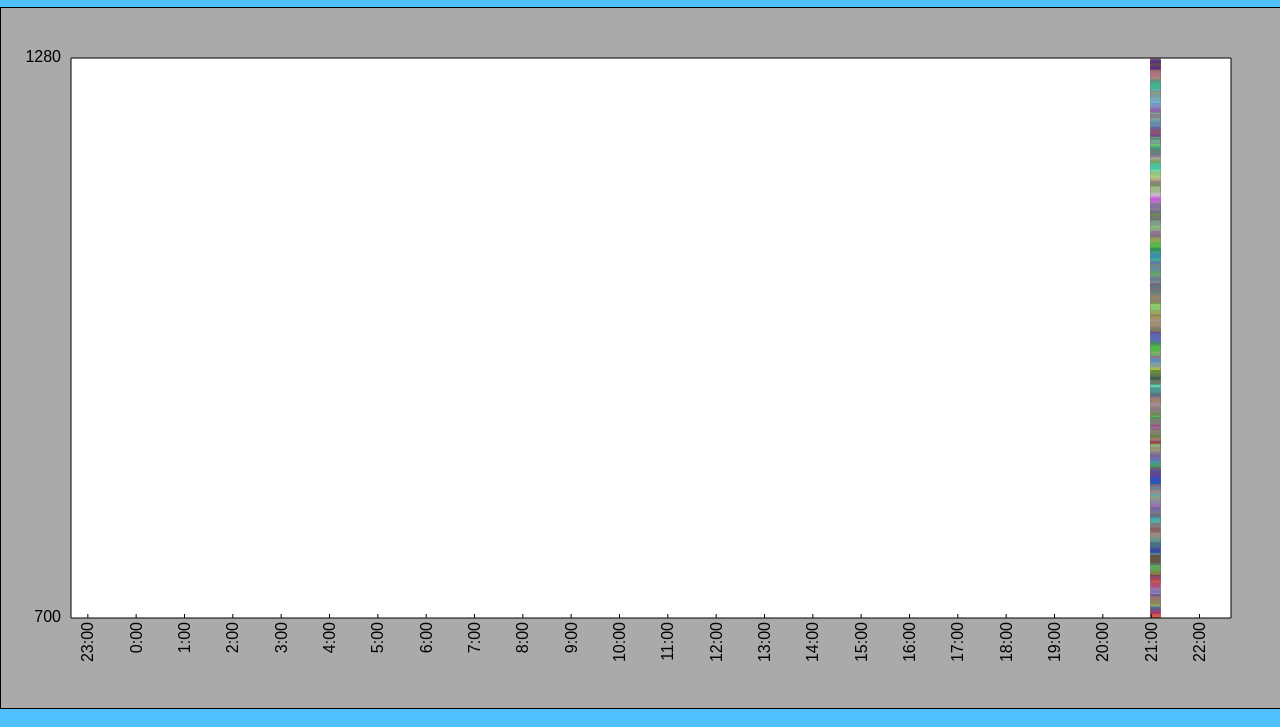
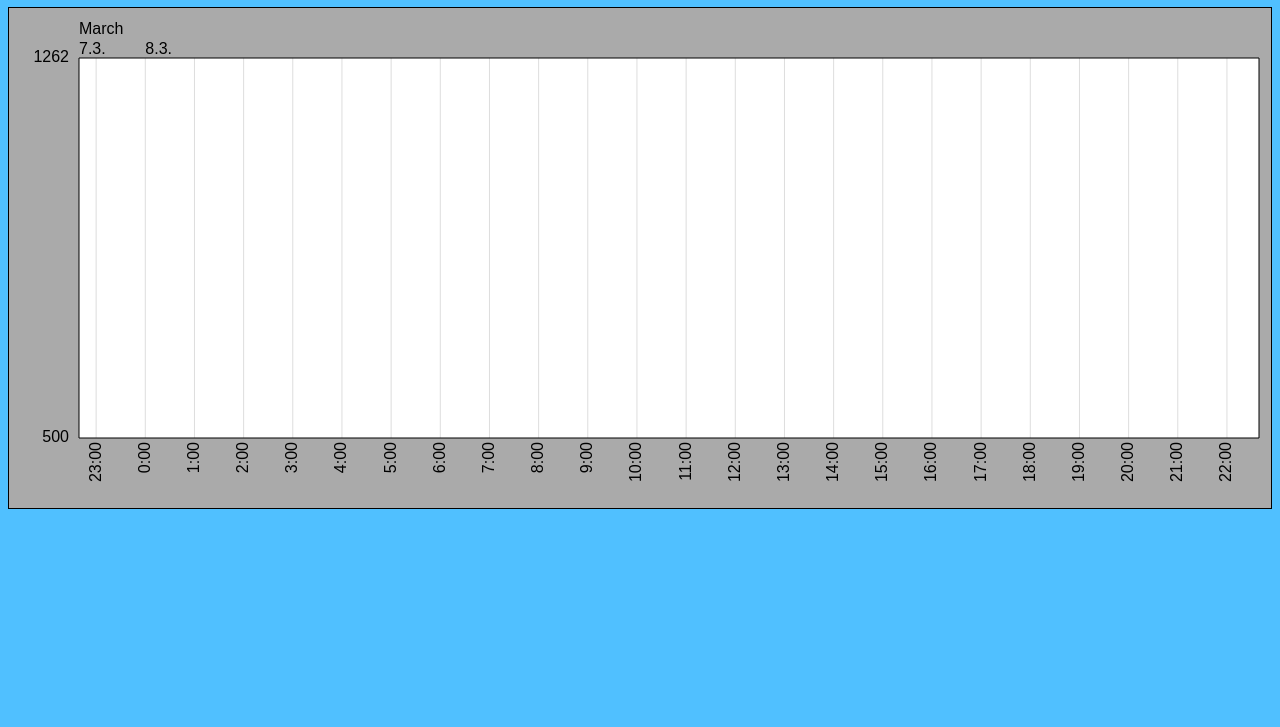
Before and after one commit to hgruber/timeseries.js, a plain HTML site: page timeseries.html in a window 1280 px wide. Shown: the part 73-800 px from the top of the page. Drawn offline with Linux system fonts and the light colour scheme.

Commit message:
hardest part: daylight saving time, day and months length done

```diff
--- a/timeseries.html
+++ b/timeseries.html
@@ -7,7 +7,6 @@
 	<meta name="description" content="Kurzbeschreibung">
 	<style>
 		body {
-			margin: 0;
 			background: #50c0ff;
 		}
 
@@ -22,6 +21,9 @@
 
 		div {
 			border: solid #000 1px;
+			left: 0;
+			right: 0;
+			height: 500px;
 		}
 	</style>
 	<script src="timeseries.js" defer></script>
@@ -29,7 +31,7 @@
 
 <body>
 	<h1>timeseries.js</h1>
-	<div style="width: 100vw; height: 700px;">
+	<div id="graph">
 		<canvas id="timeseries"></canvas>
 	</div>
 </body>
--- a/timeseries.js
+++ b/timeseries.js
@@ -1,34 +1,55 @@
 var canvas = document.getElementById('timeseries');
 var c = canvas.getContext('2d');
-var width = canvas.clientWidth;
-var height = canvas.clientHeight;
-canvas.width = width;
-canvas.height = height;
+canvas.width = canvas.clientWidth;
+canvas.height = canvas.clientHeight;
 var style = window.getComputedStyle(canvas);
 var BB = canvas.getBoundingClientRect();
-var offsetX = BB.left;
-var offsetY = BB.top;
+var offset = {
+  x: BB.left,
+  y: BB.top
+}
 var startDragX = 0,
   startTmin, startTmax;
-leftMargin = 70;
-rightMargin = 50;
-topMargin = 50;
-bottomMargin = 90;
-plotWidth = width - leftMargin - rightMargin;
-plotHeight = height - topMargin - bottomMargin;
+margin = {
+  top: 50,
+  right: 12,
+  bottom: 70,
+  left: 70
+}
+plotWidth = canvas.width - margin.left - margin.right;
+plotHeight = canvas.height - margin.top - margin.bottom;
 tmax = Date.now();
 tmin = tmax - 86400000;
 ymin = 0;
 ymax = 1;
-zf = 0.1; // the smaller the smoother the wheel zoom
+zf = 0.2; // the smaller the smoother the wheel zoom
+ss = 5; // the minimal pixel distance for Axis decorations
+
+var f = {
+  s: 1000,
+  m: 60000,
+  h: 3600000,
+  d: 86400000,
+  mon: 2678400000
+}
+
+var grid = {
+  seconds: {},
+  minutes: {},
+  hours: {},
+  days: {},
+  months: {},
+  years: {},
+  decades: {},
+  centuries: {},
+  millenia: {}
+}
 
 window.onresize = function() {
-  width = canvas.clientWidth;
-  height = canvas.clientHeight;
-  canvas.width = width;
-  canvas.height = height;
-  plotWidth = width - leftMargin - rightMargin;
-  plotHeight = height - topMargin - bottomMargin;
+  canvas.width = canvas.clientWidth;
+  canvas.height = canvas.clientHeight;
+  plotWidth = canvas.width - margin.left - margin.right;
+  plotHeight = canvas.height - margin.top - margin.bottom;
   plotAll();
 }
 
@@ -41,9 +62,9 @@ canvas.onmousedown = function(e) {
 
 canvas.onmousemove = function(e) {
   if (startDragX == 0) return;
-  offset = (startDragX - e.clientX) / plotWidth * (tmax - tmin);
-  tmin = startTmin + offset;
-  tmax = startTmax + offset;
+  move = (startDragX - e.clientX) / plotWidth * (tmax - tmin);
+  tmin = startTmin + move;
+  tmax = startTmax + move;
   plotAll();
 }
 
@@ -51,9 +72,13 @@ canvas.onmouseup = function(e) {
   startDragX = 0;
 }
 
+canvas.onmouseout = function(e) {
+  starDragX = 0;
+}
+
 canvas.onwheel = function(e) {
   r = tmax - tmin;
-  lr = (e.clientX - offsetX - leftMargin) / plotWidth;
+  lr = (e.clientX - offset.x - margin.left) / plotWidth;
   rr = 1 - lr;
   if (e.deltaY > 0) {
     tmin -= zf * lr * r;
@@ -65,7 +90,50 @@ canvas.onwheel = function(e) {
   plotAll()
 }
 
+function create_grid() {
+  pixels = plotWidth / (tmax - tmin);
+  grid.minutes.items = [];
+  grid.minutes.space = pixels * f.m;
+  if (grid.minutes.space > ss)
+    for (t = Math.floor(tmin / f.m) * f.m; t < tmax; t += f.m)
+      grid.minutes.items.push({
+        tm: t
+      });
+  grid.hours.items = [];
+  grid.hours.space = pixels * f.h;
+  if (grid.hours.space > ss)
+    for (t = Math.floor(tmin / f.h) * f.h; t < tmax; t += f.h)
+      grid.hours.items.push({
+        tm: t
+      });
+  grid.days.items = [];
+  space = pixels * f.d;
+  if (space > ss)
+    for (t = Math.floor(tmin / f.d) * f.d; t < tmax; t += f.d)
+      grid.days.items.push({
+        tm: +(new Date(new Date(t).toDateString()))
+      });
+  grid.months.items = [];
+  space = pixels * f.d * 31;
+  if (space > ss) {
+    dm = new Date(tmin);
+    t = Date.parse(dm.getFullYear() + '-' + (dm.getMonth() + 1));
+    grid.months.items.push({
+      tm: new Date(t)
+    });
+    while (true) {
+      dm = new Date(t + f.d * 32);
+      t = Date.parse(dm.getFullYear() + '-' + (dm.getMonth() + 1));
+      if (t <= tmax) grid.months.items.push({
+        tm: new Date(t)
+      });
+      else break;
+    }
+  }
+}
+
 function plotAll() {
+  create_grid();
   background();
   plotData();
   frame();
@@ -73,24 +141,25 @@ function plotAll() {
   xAxis();
 }
 
+function time(t) {
+  return String(t.getHours()) + ':' +
+    String(t.getMinutes()).padStart(2, '0');
+}
+
 function X(t) {
-  return (t - tmin) / (tmax - tmin) * plotWidth + leftMargin;
+  return (t - tmin) / (tmax - tmin) * plotWidth + margin.left;
 }
 
 function rT(x) {
-  return (x - leftMargin) / plotWidth * (tmax - tmin) + tmin;
+  return (x - margin.left) / plotWidth * (tmax - tmin) + tmin;
 }
 
 function Y(y) {
-  return (ymax - y) / (ymax - ymin) * plotHeight + topMargin;
+  return (ymax - y) / (ymax - ymin) * plotHeight + margin.top;
 }
 
 function rY(Y) {
-  return ymax - (Y - topMargin) / plotHeight * (ymax - ymin);
-}
-
-function timedensity() {
-  return
+  return ymax - (Y - margin.top) / plotHeight * (ymax - ymin);
 }
 
 function rotateText(text, x, y) {
@@ -101,22 +170,40 @@ function rotateText(text, x, y) {
   c.restore();
 }
 
-function time(t) {
-  return String(t.getHours()) + ':' +
-    String(t.getMinutes()).padStart(2, '0');
-}
-
 function background() {
   c.fillStyle = 'white';
-  c.fillRect(leftMargin, topMargin, plotWidth, plotHeight);
+  c.fillRect(margin.left, margin.top, plotWidth, plotHeight);
+  grid.hours.items.forEach((item, i) => {
+    x = X(item.tm);
+    //c.fillStyle = '#efe';
+    //c.fillRect(x, margin.top, 10, plotHeight);
+    c.strokeStyle = '#ddd';
+    c.beginPath();
+    c.moveTo(x, margin.top);
+    c.lineTo(x, margin.top + plotHeight);
+    c.stroke();
+  });
 }
 
 function frame() {
   c.fillStyle = style.backgroundColor;
-  c.fillRect(0, 0, width, topMargin);
-  c.fillRect(0, topMargin, leftMargin, height - topMargin);
-  c.fillRect(leftMargin, height - bottomMargin, width - leftMargin, bottomMargin);
-  c.fillRect(width - rightMargin, topMargin, rightMargin, plotHeight);
+  c.fillRect(0, 0, canvas.width, margin.top);
+  c.fillRect(0, margin.top, margin.left, canvas.height - margin.top);
+  c.fillRect(margin.left, canvas.height - margin.bottom, canvas.width - margin.left, margin.bottom);
+  c.fillRect(canvas.width - margin.right, margin.top, margin.right, plotHeight);
+  c.beginPath();
+  c.moveTo(margin.left, margin.top);
+  c.lineTo(canvas.width - margin.right, margin.top);
+  c.lineTo(canvas.width - margin.right, canvas.height - margin.bottom);
+  c.lineTo(margin.left, canvas.height - margin.bottom);
+  c.lineTo(margin.left, margin.top);
+  c.strokeStyle = style.color;
+  c.stroke();
+  c.textAlign = 'left';
+  c.textBaseline = 'bottom';
+  c.fillStyle = style.color;
+  c.font = style.font;
+  //c.fillText(new Date(tmin), margin.left, margin.top);
 }
 
 function xAxis() {
@@ -124,41 +211,33 @@ function xAxis() {
   c.font = style.font;
   c.textAlign = 'right';
   c.textBaseline = 'middle';
-  for (var i = Math.floor(tmin / 3600000 + 1) * 3600000; i < tmax; i += 3600000) {
-    c.beginPath();
-    c.moveTo(X(i), height - bottomMargin);
-    c.lineTo(X(i), height - bottomMargin - 4);
-    c.fillStyle = style.color;
-    c.stroke();
-    rotateText(time(new Date(i)), X(i) + 1, height - bottomMargin + 4);
-  }
+  grid.hours.items.forEach((item, i) => {
+    if (i > 0) rotateText(time(new Date(item.tm)), X(item.tm), canvas.height - margin.bottom + 4);
+  });
+  c.textAlign = 'left';
+  c.textBaseline = 'bottom';
+  grid.days.items.forEach((item, i) => {
+    d = new Date(item.tm);
+    if (item.tm>tmin) x = X(item.tm);
+    else x = margin.left;
+    c.fillText(d.getDate() + '.' + (d.getMonth() + 1) + '.', x, margin.top)
+  });
+  grid.months.items.forEach((item, i) => {
+    if (item.tm>tmin) x = X(item.tm);
+    else x = margin.left;
+    c.fillText(new Date(item.tm).toLocaleString('default', { month: 'long' }), x, margin.top - 20);
+  });
 }
 
 function yAxis() {
-  c.beginPath();
-  c.moveTo(leftMargin, topMargin);
-  c.lineTo(width - rightMargin, topMargin);
-  c.lineTo(width - rightMargin, height - bottomMargin);
-  c.lineTo(leftMargin, height - bottomMargin);
-  c.lineTo(leftMargin, topMargin);
-  c.strokeStyle = style.color;
-  c.stroke();
   c.fillStyle = style.color;
   c.font = style.font;
   c.textAlign = 'right';
   c.textBaseline = 'middle';
-  c.fillText(String(width), leftMargin - 10, topMargin);
-  c.fillText(String(height), leftMargin - 10, height - bottomMargin);
+  c.fillText(String(canvas.width), margin.left - 10, margin.top);
+  c.fillText(String(canvas.height), margin.left - 10, canvas.height - margin.bottom);
 }
 
-function plotData() {
-  for (var i = 0; i < 10000; i++) {
-    var farbwert_r = Math.floor(Math.random() * 255);
-    var farbwert_g = Math.floor(Math.random() * 255);
-    var farbwert_b = Math.floor(Math.random() * 255);
-    c.fillStyle = 'rgba(' + farbwert_r + ',' + farbwert_g + ',' + farbwert_b + ', 0.4)';
-    c.fillRect(X(Date.now() - 6000000), Y(Math.random()), 10, 10);
-  }
-}
+function plotData() {}
 
 plotAll();
```
